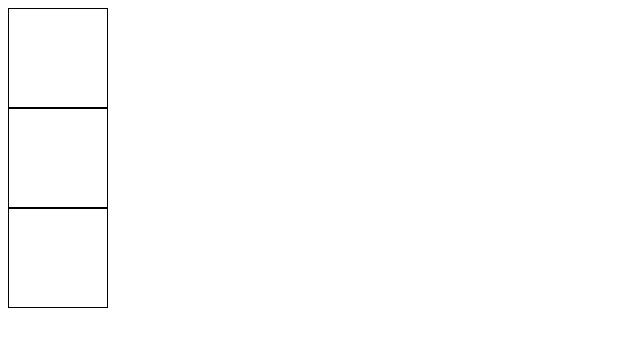
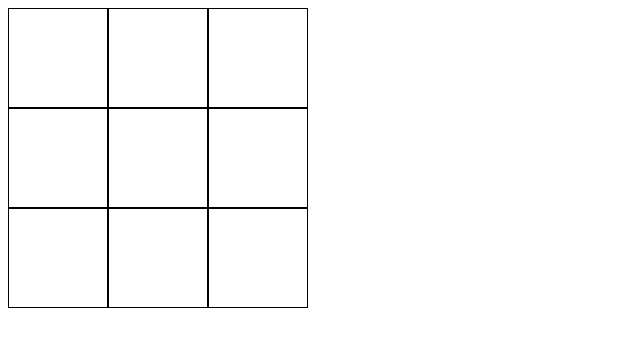
Before and after one commit to ppambler/vue-tictactoe, a Vue app: page / in a window 1280 px wide. Shown: the top 346 px of the page, without its empty margins (0-640 px from the left). Built offline with nearby package versions, Linux system fonts and the light colour scheme.

Commit message:
x 不是固定死的

```diff
--- a/src/App.vue
+++ b/src/App.vue
@@ -1,22 +1,35 @@
 <template>
   <div>
-    <Cell />
-    <Cell />
-    <Cell />
+    <div class="row">
+      <Cell />
+      <Cell />
+      <Cell />
+    </div>
+    <div class="row">
+      <Cell />
+      <Cell />
+      <Cell />
+    </div>
+    <div class="row">
+      <Cell />
+      <Cell />
+      <Cell />
+    </div>
   </div>
 </template>
 
 <script>
-import Cell from './Cell'
+import Cell from "./Cell";
 export default {
   name: "app",
   components: {
-    Cell,
+    Cell
   }
-
 };
 </script>
 
 <style>
-
+  .row {
+    display: flex;
+  }
 </style>
--- a/src/Cell.vue
+++ b/src/Cell.vue
@@ -1,6 +1,6 @@
 <template>
     <div class="cell" v-on:click="a = true">
-      <template v-if="a">x</template>
+      <template v-if="a">{{text}}</template>
       <template v-else></template>
     </div>
 </template>
@@ -10,7 +10,8 @@ export default {
   name: "cell",
   data() {
     return {
-      a: false
+      a: false,
+      text: 'x'
     }
   }
 };
```
